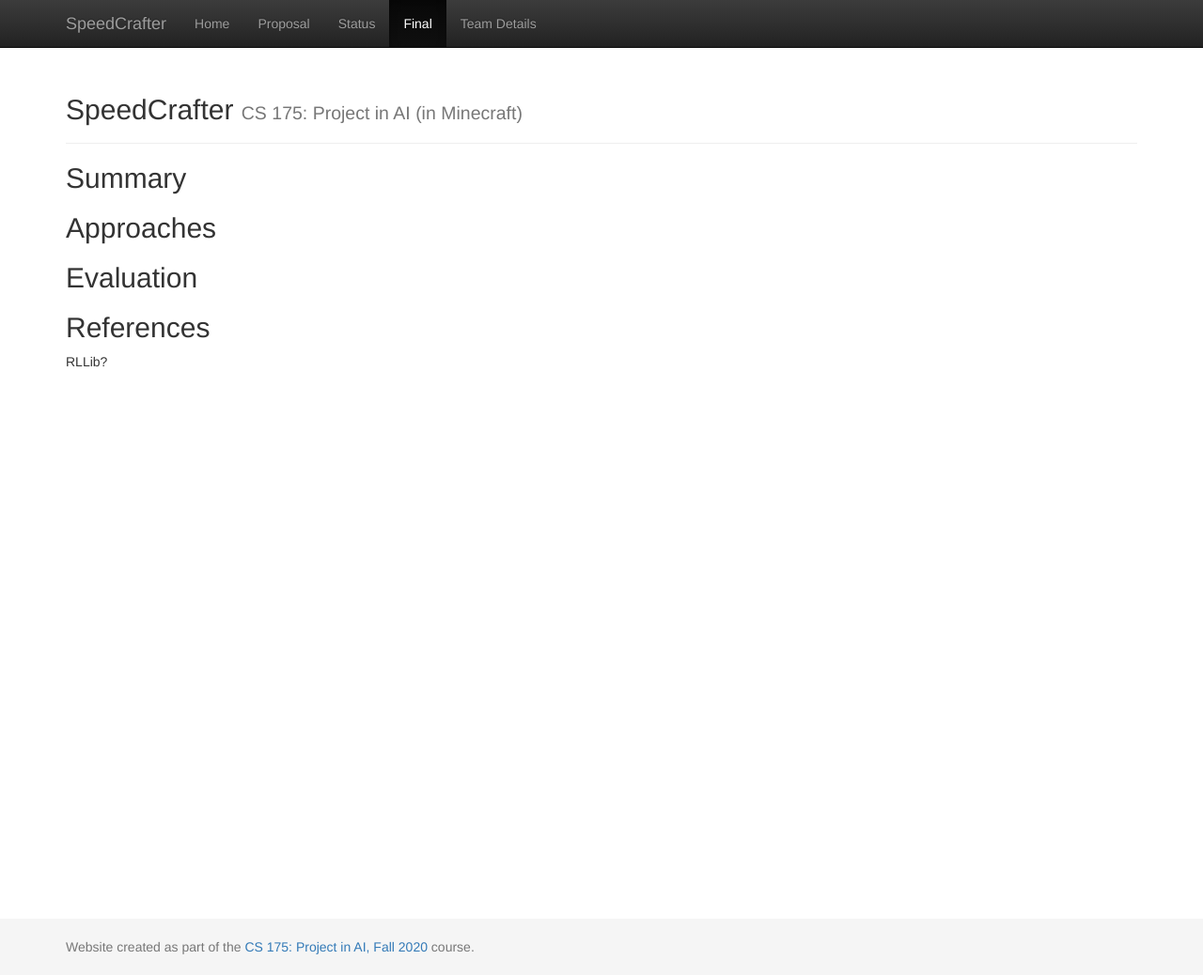
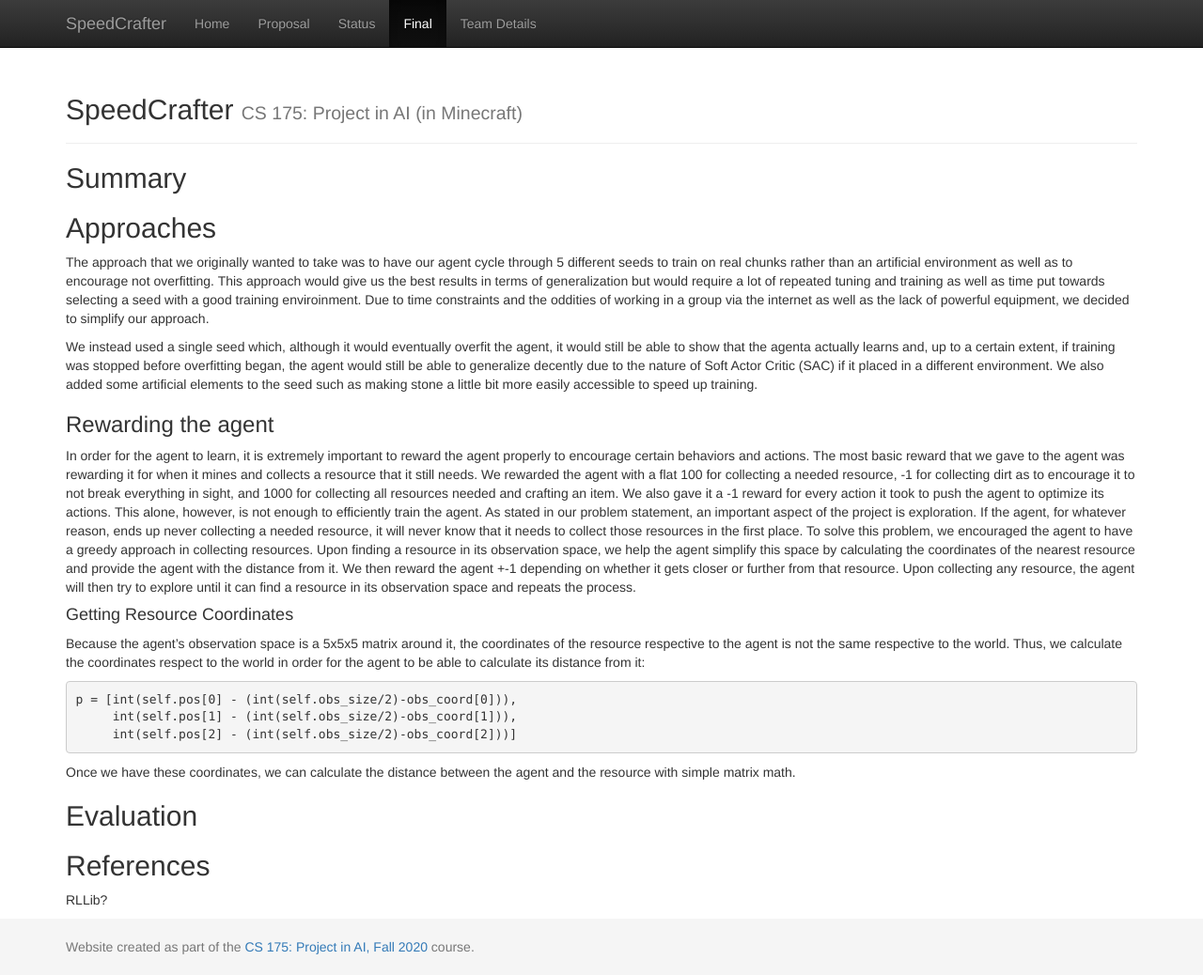
Before and after one commit to jhnguyen521/SpeedCrafter, a Jekyll site: the page built from docs/final.md, in a window 1280 px wide and 1038 px high. Shown: the whole window at 94% size. Built offline with Jekyll 4.4.1, drawn with Linux system fonts in a browser that asks for light colours.

Commit message:
Update final.md
Update Approaches

````diff
--- a/docs/final.md
+++ b/docs/final.md
@@ -7,6 +7,22 @@
 
 ## Approaches
 
+The approach that we originally wanted to take was to have our agent cycle through 5 different seeds to train on real chunks rather than an artificial environment as well as to encourage not overfitting. This approach would give us the best results in terms of generalization but would require a lot of repeated tuning and training as well as time put towards selecting a seed with a good training enviroinment. Due to time constraints and the oddities of working in a group via the internet as well as the lack of powerful equipment, we decided to simplify our approach.
+
+We instead used a single seed which, although it would eventually overfit the agent, it would still be able to show that the agenta actually learns and, up to a certain extent, if training was stopped before overfitting began, the agent would still be able to generalize decently due to the nature of Soft Actor Critic (SAC) if it placed in a different environment. We also added some artificial elements to the seed such as making stone a little bit more easily accessible to speed up training.
+
+### Rewarding the agent
+In order for the agent to learn, it is extremely important to reward the agent properly to encourage certain behaviors and actions. The most basic reward that we gave to the agent was rewarding it for when it mines and collects a resource that it still needs. We rewarded the agent with a flat 100 for collecting a needed resource, -1 for collecting dirt as to encourage it to not break everything in sight, and 1000 for collecting all resources needed and crafting an item. We also gave it a -1 reward for every action it took to push the agent to optimize its actions. This alone, however, is not enough to efficiently train the agent. As stated in our problem statement, an important aspect of the project is exploration. If the agent, for whatever reason, ends up never collecting a needed resource, it will never know that it needs to collect those resources in the first place. To solve this problem, we encouraged the agent to have a greedy approach in collecting resources. Upon finding a resource in its observation space, we help the agent simplify this space by calculating the coordinates of the nearest resource and provide the agent with the distance from it. We then reward the agent +-1 depending on whether it gets closer or further from that resource. Upon collecting any resource, the agent will then try to explore until it can find a resource in its observation space and repeats the process.
+
+#### Getting Resource Coordinates
+Because the agent's observation space is a 5x5x5 matrix around it, the coordinates of the resource respective to the agent is not the same respective to the world. Thus, we calculate the coordinates respect to the world in order for the agent to be able to calculate its distance from it:
+```python
+p = [int(self.pos[0] - (int(self.obs_size/2)-obs_coord[0])),
+     int(self.pos[1] - (int(self.obs_size/2)-obs_coord[1])),
+     int(self.pos[2] - (int(self.obs_size/2)-obs_coord[2]))]
+```
+Once we have these coordinates, we can calculate the distance between the agent and the resource with simple matrix math.
+
 ## Evaluation
 
 ## References
````
